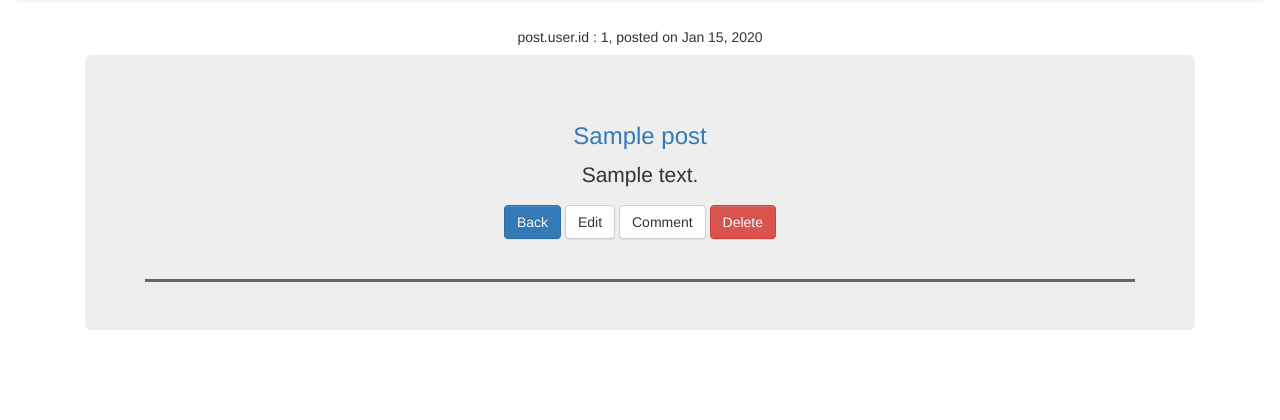
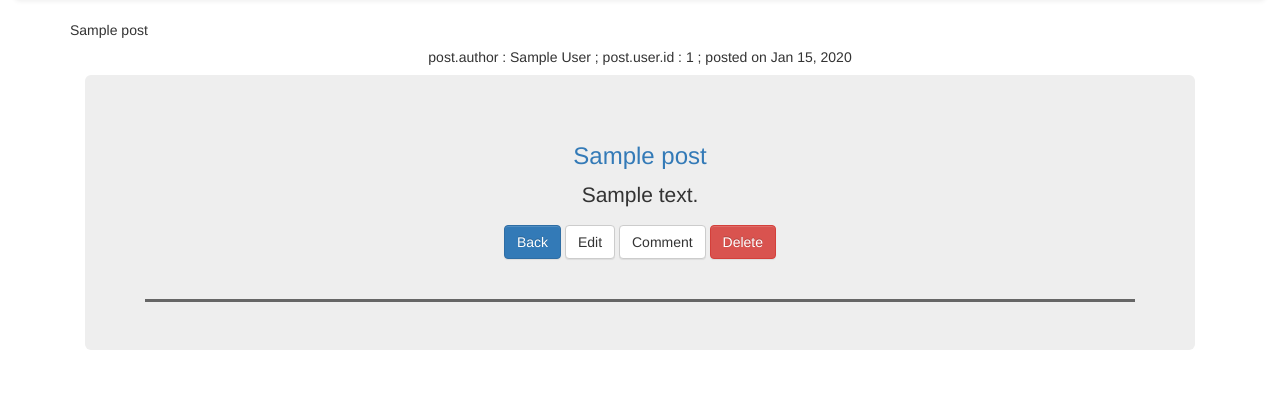
Before and after one commit to CQuqumber/MutiUserBlog, a Python web app: template templates/post.html in a window 1280 px wide. Shown: the part 52-472 px from the top of the page. Run offline with Jinja, Linux system fonts and the light colour scheme; the template is opened without the code that fills it: most values are stand-ins (such as "Sample title", 1, 10 or a date in 2020).

Commit message:
Make ahthor attribute into Model Post

```diff
--- a/controller_post.py
+++ b/controller_post.py
@@ -8,7 +8,7 @@ from google.appengine.ext import ndb
 class MainPage(BlogHandler):
     def get(self):
     	posts = Post.gql("order by created desc")
-
+        #u = User.query(User.name == name).fetch(1)
         if posts:
         	self.render('index.html', posts = posts)
 
@@ -23,12 +23,14 @@ class NewPost(BlogHandler):
     def post(self):
         if not self.user:
             self.redirect('/login')
-        subject = self.request.get('subject')
+        subject = self.request.get('subject')   #retrieve from newpost.html
         content = self.request.get('content')
+        author = self.user.name
         if subject and content:
             p = Post(parent = blog_key(),
             		subject = subject,
             		content = content,
+                    author = author,
             		user_id = self.user.key.id())
             p.put()
             self.redirect('/%s' % str(p.key.id()))
--- a/model_post.py
+++ b/model_post.py
@@ -6,7 +6,7 @@ from google.appengine.ext import ndb
 
 class Post(ndb.Model):
     '''Table for Post'''
-    #author = ndb.StructuredProperty(User)
+    author = ndb.StringProperty(required = True)
     subject = ndb.StringProperty(required = True)
     content = ndb.TextProperty(required = True)
     user_id = ndb.IntegerProperty(required=True)
@@ -19,4 +19,5 @@ class Post(ndb.Model):
         user = key.get()
 
         self._render_text = self.content.replace('\n', '<br>')
-        return render_str("post.html", p = self, current_user_id=current_user_id, author=user.name)
+        return render_str("post.html")
+        #return render_str("post.html", p = self, current_user_id=current_user_id, author=user.name)
--- a/templates/post.html
+++ b/templates/post.html
@@ -3,8 +3,9 @@
 {% block content %}
 	<main>
         <div class="row">
+            <div class="col-md-12">{{post}}</div>
             <div class="col-md-12">
-                <h5 class="text-center">post.user.id : {{post.user_id}}, posted on {{post.created.strftime("%b %d, %Y")}}</h5>
+                <h5 class="text-center"> post.author : {{post.author}} ; post.user.id : {{post.user_id}} ; posted on {{post.created.strftime("%b %d, %Y")}}</h5>
             </div>
         </div>
         <article class="col-md-12 text-center">
--- a/templates/signup-form.html
+++ b/templates/signup-form.html
@@ -10,7 +10,7 @@
       <!-- Username -->
       <label class="control-label"  for="username">Username</label>
       <div class="controls">
-        <input type="text" id="username" name="username" value="{{username}}" placeholder="" class="input-xlarge">
+        <input type="text" id="username" name="username" value="" placeholder="" class="input-xlarge">
         <p class="help-block">Username can contain any letters or numbers, without spaces</p>
         <p class="error">{{error_username}}</p>
       </div>
```
Also changed, not shown: templates/index.html (+5 -5 lines).
